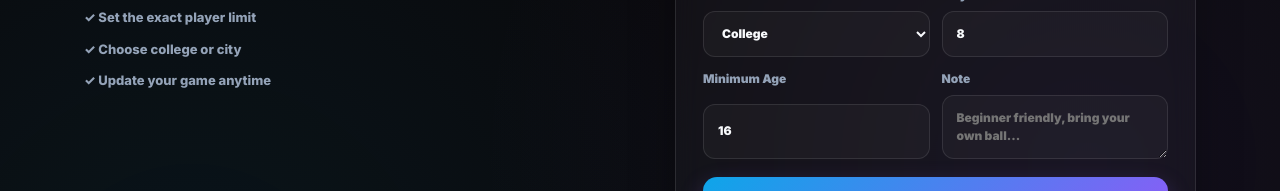
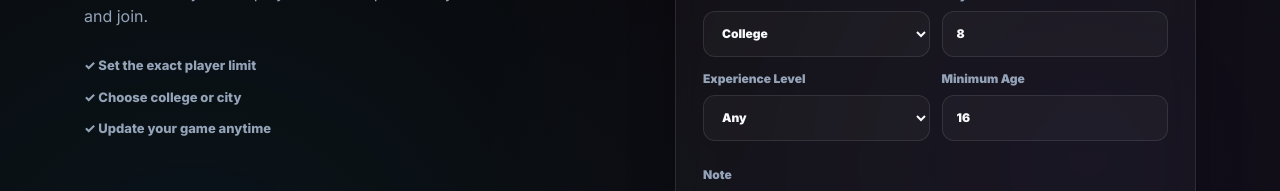
Before and after one commit to shauryatankha21-stack/-Around-Us, a React (Vite) app in the folder client/: page / in a window 1280 px wide. Shown: the part 2477-2668 px from the top of the page. Built offline with nearby package versions, Linux system fonts and the light colour scheme; no server answers; the database is empty.

Commit message:
feat: Add experience level to games

```diff
--- a/client/src/components/CreateActivity.jsx
+++ b/client/src/components/CreateActivity.jsx
@@ -23,6 +23,7 @@ export default function CreateActivity({ onCreateGame, onNeedAuth, toast }) {
   const [area, setArea] = useState('college');
   const [limit, setLimit] = useState(8);
   const [minAge, setMinAge] = useState(16);
+  const [experience, setExperience] = useState('Any');
   const [note, setNote] = useState('');
 
   const todayStr = new Date().toISOString().slice(0, 10);
@@ -50,6 +51,7 @@ export default function CreateActivity({ onCreateGame, onNeedAuth, toast }) {
       startsAt: new Date(`${date}T${time}`).toISOString(),
       maxPlayers: limit,
       minAge,
+      experienceLevel: experience,
       note,
     });
 
@@ -62,6 +64,7 @@ export default function CreateActivity({ onCreateGame, onNeedAuth, toast }) {
       setNote('');
       setLimit(8);
       setMinAge(16);
+      setExperience('Any');
       setActivityIdx(0);
       setArea('college');
       // Scroll to discover
@@ -167,6 +170,15 @@ export default function CreateActivity({ onCreateGame, onNeedAuth, toast }) {
 
         <div className="two">
           <label>
+            Experience Level
+            <select id="experience" value={experience} onChange={(e) => setExperience(e.target.value)}>
+              <option value="Any">Any</option>
+              <option value="Beginner">Beginner</option>
+              <option value="Intermediate">Intermediate</option>
+              <option value="Pro">Pro</option>
+            </select>
+          </label>
+          <label>
             Minimum Age
             <input
               id="minAge"
--- a/client/src/components/GameCard.jsx
+++ b/client/src/components/GameCard.jsx
@@ -32,6 +32,7 @@ export default function GameCard({ game, counts, isMine, onJoin, onLeave, onShow
       <h3>{game.title}</h3>
       <div className="meta">⌖ {game.place}</div>
       <div className="meta">◷ {when}</div>
+      <div className="meta">✦ {game.experience_level || 'Any'} level</div>
       <div className="meta">♧ {game.note || 'Open to new players.'}</div>
 
       <div className="spots">
--- a/client/src/components/GameDetailsModal.jsx
+++ b/client/src/components/GameDetailsModal.jsx
@@ -29,6 +29,8 @@ export default function GameDetailsModal({ isOpen, onClose, game, counts, isMine
         ⌖ {game.place}
         <br />
         ◷ {new Date(game.starts_at).toLocaleString()}
+        <br />
+        ✦ {game.experience_level || 'Any'} level
         <br />
         👥 <b>{joined}/{game.max_players}</b> · {spotsLeft} spot{spotsLeft === 1 ? '' : 's'} left
       </p>
--- a/client/src/hooks/useGames.js
+++ b/client/src/hooks/useGames.js
@@ -236,7 +236,7 @@ export function useGames() {
 
   // Create game
   const createGame = useCallback(
-    async ({ title, icon, categoryValue, place, scopeValue, startsAt, maxPlayers, minAge, note }) => {
+    async ({ title, icon, categoryValue, place, scopeValue, startsAt, maxPlayers, minAge, experienceLevel, note }) => {
       if (!currentUser) {
         return { success: false, message: 'Must be signed in' };
       }
@@ -254,6 +254,8 @@ export function useGames() {
           starts_at: startsAt,
           status: 'upcoming',
           max_players: maxPlayers,
+          min_age: minAge,
+          experience_level: experienceLevel || 'Any',
           note: note || 'Open to new players.',
           players: 1,
           joinedByMe: true,
@@ -277,6 +279,7 @@ export function useGames() {
           status: 'upcoming',
           max_players: maxPlayers,
           min_age: minAge,
+          experience_level: experienceLevel || 'Any',
           note: note || 'Open to new players.',
         })
         .select()
```
Also changed, not shown: 2 other files (tests, documents, lock files or other folders).
